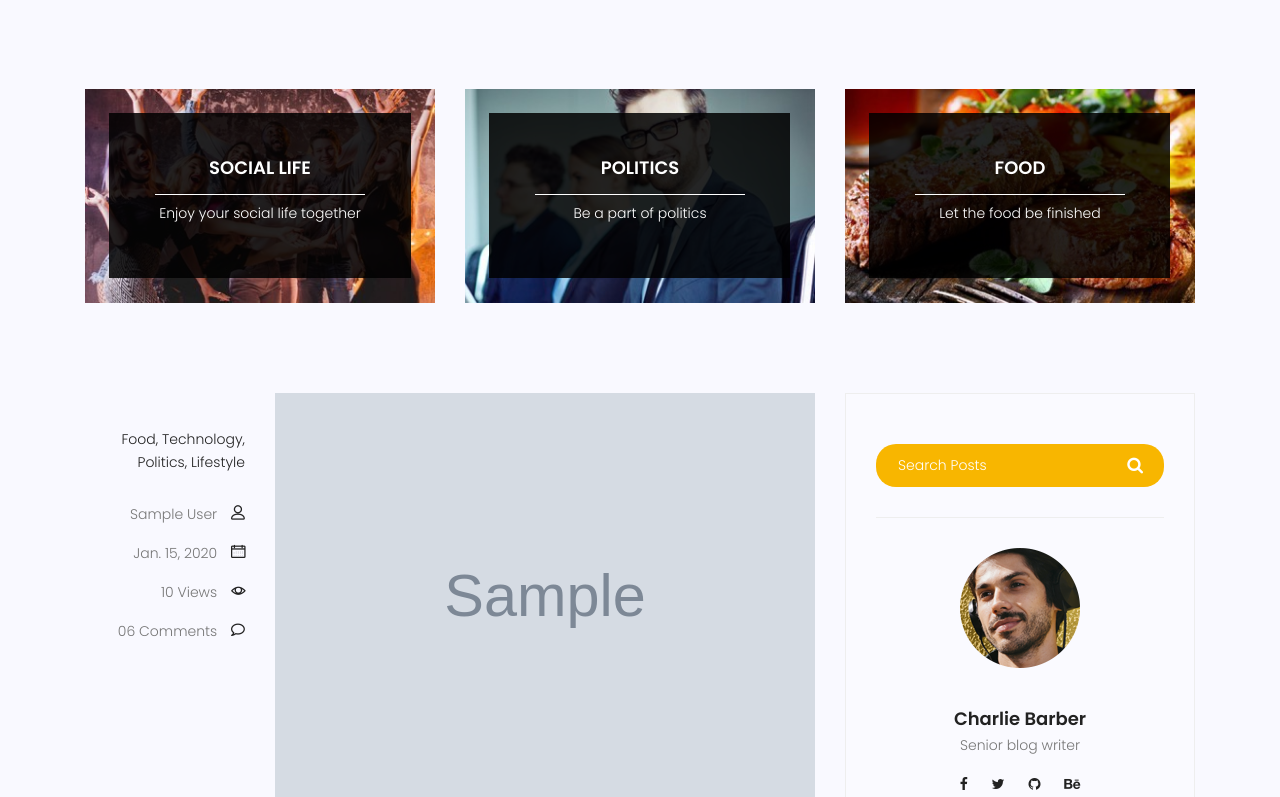
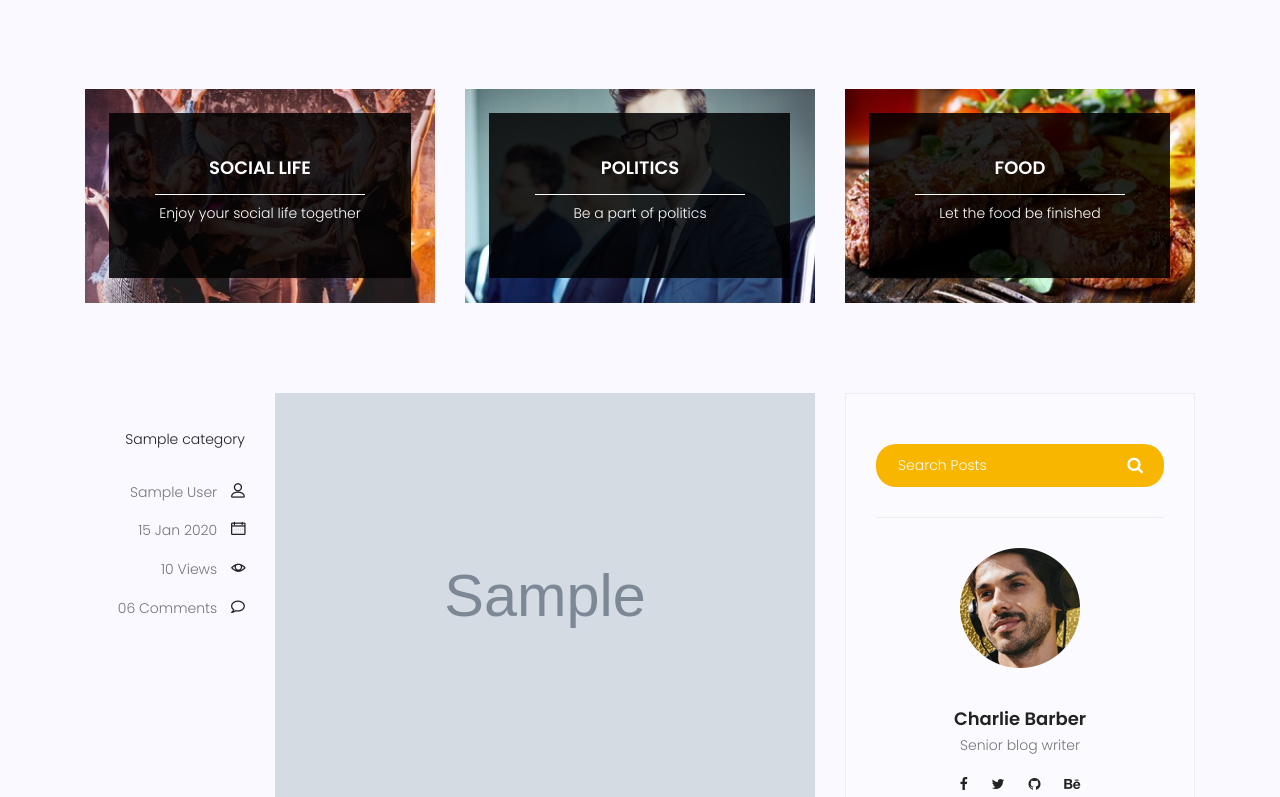
Before and after one commit to sayeshalmashi/mysite, a Django app: page /blog/ in a window 1280 px wide. Shown: the part 689-1486 px from the top of the page. Run offline with Django 3.2, Linux system fonts and the light colour scheme; tables that the repository leaves empty hold one stand-in row (values such as "Sample post"); grey boxes marked "Sample" are stand-in pictures; some libraries are stand-ins or nearby versions.

Commit message:
ADDING CATEGORY

```diff
--- a/blog/models.py
+++ b/blog/models.py
@@ -1,13 +1,18 @@
 from django.db import models
 from django.contrib.auth.models import User
 # Create your models here.
+class Category(models.Model):
+  name=models.CharField(max_length=255)
+  def __str__(self):
+    return self.name
+
 class Post(models.Model):
   title=models.CharField(max_length=255)
   content=models.TextField()
   author=models.ForeignKey(User,on_delete=models.SET_NULL,null=True)
   image=models.ImageField(upload_to='blog/',default='blog/default.jpg')
   # tag
-  # category
+  category=models.ManyToManyField(Category)
   count_views=models.IntegerField(default=0)
   status=models.BooleanField(default=False)
   published_date=models.DateField(null=True)
--- a/templates/blog/blog-home.html
+++ b/templates/blog/blog-home.html
@@ -89,14 +89,13 @@
 							<div class="single-post row">
 								<div class="col-lg-3  col-md-3 meta-details">
 									<ul class="tags">
-										<li><a href="#">Food,</a></li>
-										<li><a href="#">Technology,</a></li>
-										<li><a href="#">Politics,</a></li>
-										<li><a href="#">Lifestyle</a></li>
+										{% for cat in post.category.all %}
+										<li><a href="#">{{cat.name}}</a></li>{% if not forloop.last %},{% endif %}
+										{% endfor %}
 									</ul>
 									<div class="user-details row">
 										<p class="user-name col-lg-12 col-md-12 col-6"><a href="#">{{post.author.get_full_name}}</a> <span class="lnr lnr-user"></span></p>
-										<p class="date col-lg-12 col-md-12 col-6"><a href="#">{{post.published_date}}</a> <span class="lnr lnr-calendar-full"></span></p>
+										<p class="date col-lg-12 col-md-12 col-6"><a href="#">{{post.published_date|date:"d M Y "}}</a> <span class="lnr lnr-calendar-full"></span></p>
 										<p class="view col-lg-12 col-md-12 col-6"><a href="#">{{post.count_views}} Views</a> <span class="lnr lnr-eye"></span></p>
 										<p class="comments col-lg-12 col-md-12 col-6"><a href="#">06 Comments</a> <span class="lnr lnr-bubble"></span></p>
 									</div>
```
Also changed, not shown: blog/admin.py (+5 -2 lines), templates/blog/blog-single.html (+4 -5 lines), blog/migrations/0006_auto_20240408_2246.py (added).
